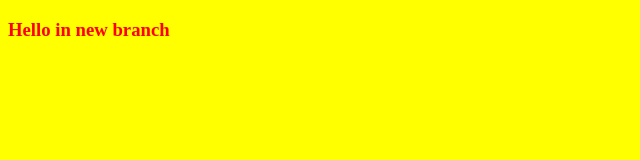
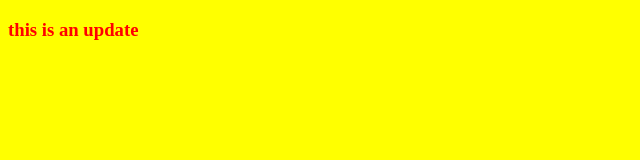
Before and after one commit to omarMSI/myproject, a plain HTML site: page index.html in a window 1280 px wide. Shown: the full height of the page, 0-640 px from the left. Drawn offline with Linux system fonts and the light colour scheme.

Commit message:
edit the html file

```diff
--- a/index.html
+++ b/index.html
@@ -7,7 +7,7 @@
     <link rel="stylesheet" href="style.css">
 </head>
 <body>
-    <h3>Hello in new branch</h3>
+    <h3>this is an update</h3>
     <script src="app.js"></script>
 </body>
 </html>
```
